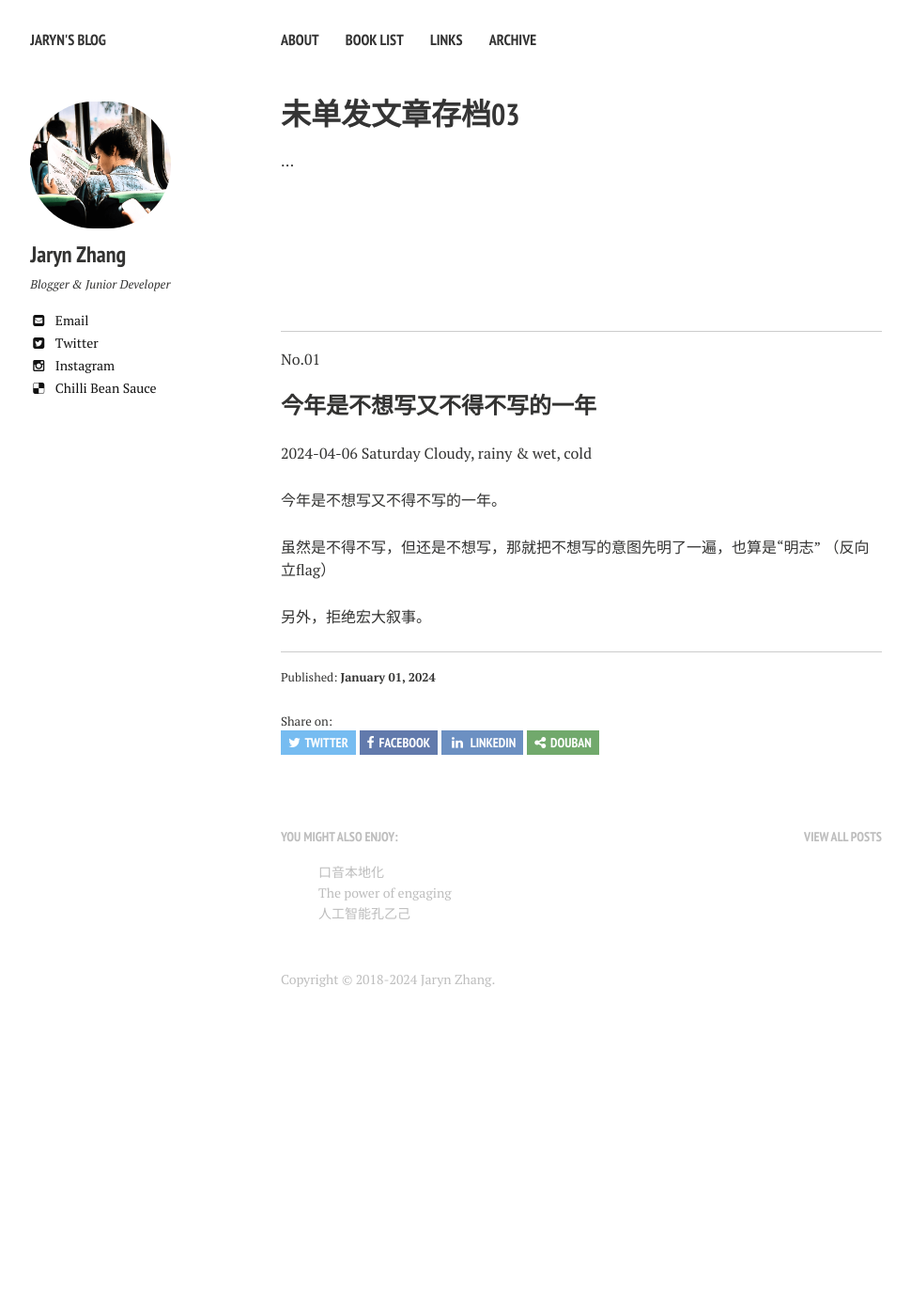
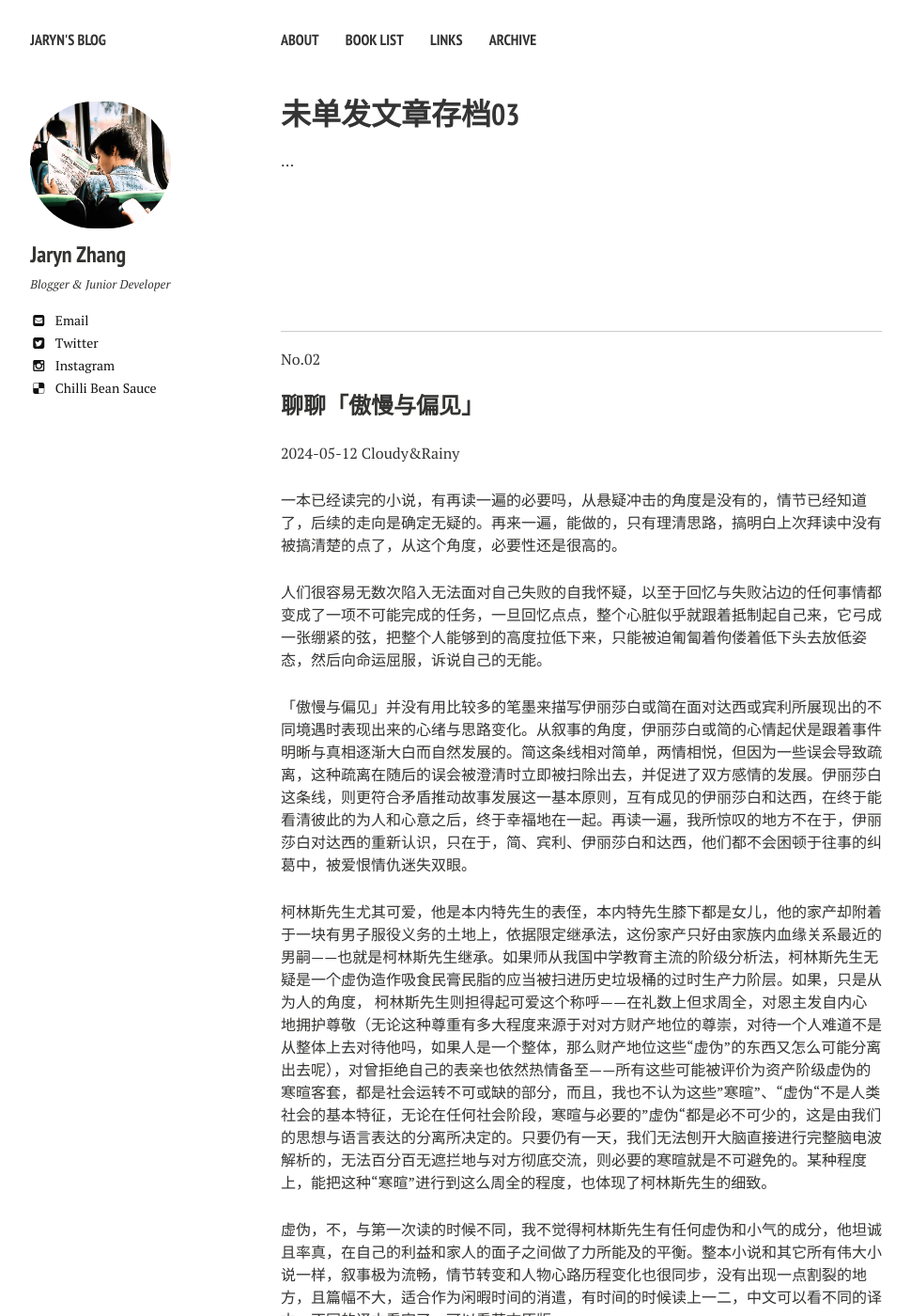
Before and after one commit to jarynzhang/jarynzhang.github.io, a Jekyll site: the page built from _posts/2024-01-01-未单发文章存档03.md, in a window 1280 px wide and 1400 px high. Shown: the whole window at 94% size, without its empty margins (21-991 px from the left). Built offline with Jekyll 4.4.1, drawn with Linux system fonts in a browser that asks for light colours; nearby versions of some CDN libraries; our own code applies the rules of GitHub Pages for plain Markdown files; some of the changed text lies outside the part shown.

Commit message:
Update 2024-01-01-未单发文章存档03.md

```diff
--- a/_posts/2024-01-01-未单发文章存档03.md
+++ b/_posts/2024-01-01-未单发文章存档03.md
@@ -21,7 +21,39 @@ excerpt: 2024/01至2024/12写，未单读发出文章的合集。
 
 <br>
 
+----
 
+No.02
+
+### 聊聊「傲慢与偏见」
+
+2024-05-12  Cloudy&Rainy
+
+
+
+一本已经读完的小说，有再读一遍的必要吗，从悬疑冲击的角度是没有的，情节已经知道了，后续的走向是确定无疑的。再来一遍，能做的，只有理清思路，搞明白上次拜读中没有被搞清楚的点了，从这个角度，必要性还是很高的。
+
+
+
+人们很容易无数次陷入无法面对自己失败的自我怀疑，以至于回忆与失败沾边的任何事情都变成了一项不可能完成的任务，一旦回忆点点，整个心脏似乎就跟着抵制起自己来，它弓成一张绷紧的弦，把整个人能够到的高度拉低下来，只能被迫匍匐着佝偻着低下头去放低姿态，然后向命运屈服，诉说自己的无能。
+
+
+
+「傲慢与偏见」并没有用比较多的笔墨来描写伊丽莎白或简在面对达西或宾利所展现出的不同境遇时表现出来的心绪与思路变化。从叙事的角度，伊丽莎白或简的心情起伏是跟着事件明晰与真相逐渐大白而自然发展的。简这条线相对简单，两情相悦，但因为一些误会导致疏离，这种疏离在随后的误会被澄清时立即被扫除出去，并促进了双方感情的发展。伊丽莎白这条线，则更符合矛盾推动故事发展这一基本原则，互有成见的伊丽莎白和达西，在终于能看清彼此的为人和心意之后，终于幸福地在一起。再读一遍，我所惊叹的地方不在于，伊丽莎白对达西的重新认识，只在于，简、宾利、伊丽莎白和达西，他们都不会困顿于往事的纠葛中，被爱恨情仇迷失双眼。
+
+
+
+柯林斯先生尤其可爱，他是本内特先生的表侄，本内特先生膝下都是女儿，他的家产却附着于一块有男子服役义务的土地上，依据限定继承法，这份家产只好由家族内血缘关系最近的男嗣——也就是柯林斯先生继承。如果师从我国中学教育主流的阶级分析法，柯林斯先生无疑是一个虚伪造作吸食民膏民脂的应当被扫进历史垃圾桶的过时生产力阶层。如果，只是从为人的角度， 柯林斯先生则担得起可爱这个称呼——在礼数上但求周全，对恩主发自内心地拥护尊敬（无论这种尊重有多大程度来源于对对方财产地位的尊崇，对待一个人难道不是从整体上去对待他吗，如果人是一个整体，那么财产地位这些“虚伪”的东西又怎么可能分离出去呢），对曾拒绝自己的表亲也依然热情备至——所有这些可能被评价为资产阶级虚伪的寒暄客套，都是社会运转不可或缺的部分，而且，我也不认为这些”寒暄”、“虚伪“不是人类社会的基本特征，无论在任何社会阶段，寒暄与必要的”虚伪“都是必不可少的，这是由我们的思想与语言表达的分离所决定的。只要仍有一天，我们无法刨开大脑直接进行完整脑电波解析的，无法百分百无遮拦地与对方彻底交流，则必要的寒暄就是不可避免的。某种程度上，能把这种“寒暄”进行到这么周全的程度，也体现了柯林斯先生的细致。
+
+
+
+虚伪，不，与第一次读的时候不同，我不觉得柯林斯先生有任何虚伪和小气的成分，他坦诚且率真，在自己的利益和家人的面子之间做了力所能及的平衡。整本小说和其它所有伟大小说一样，叙事极为流畅，情节转变和人物心路历程变化也很同步，没有出现一点割裂的地方，且篇幅不大，适合作为闲暇时间的消遣，有时间的时候读上一二，中文可以看不同的译本，不同的译本看完了，可以看英文原版。
+
+<br>
+
+<br>
+
+<br>
 
 ---
 
```
